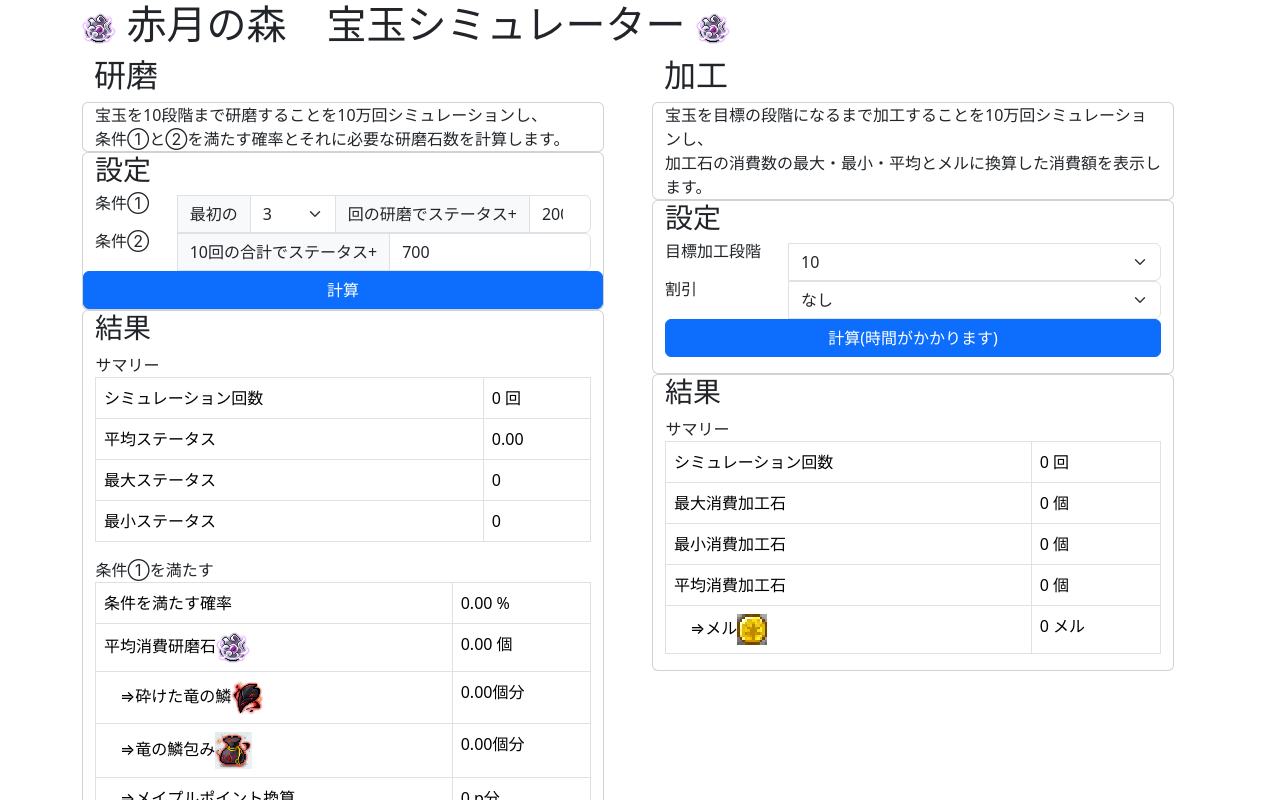
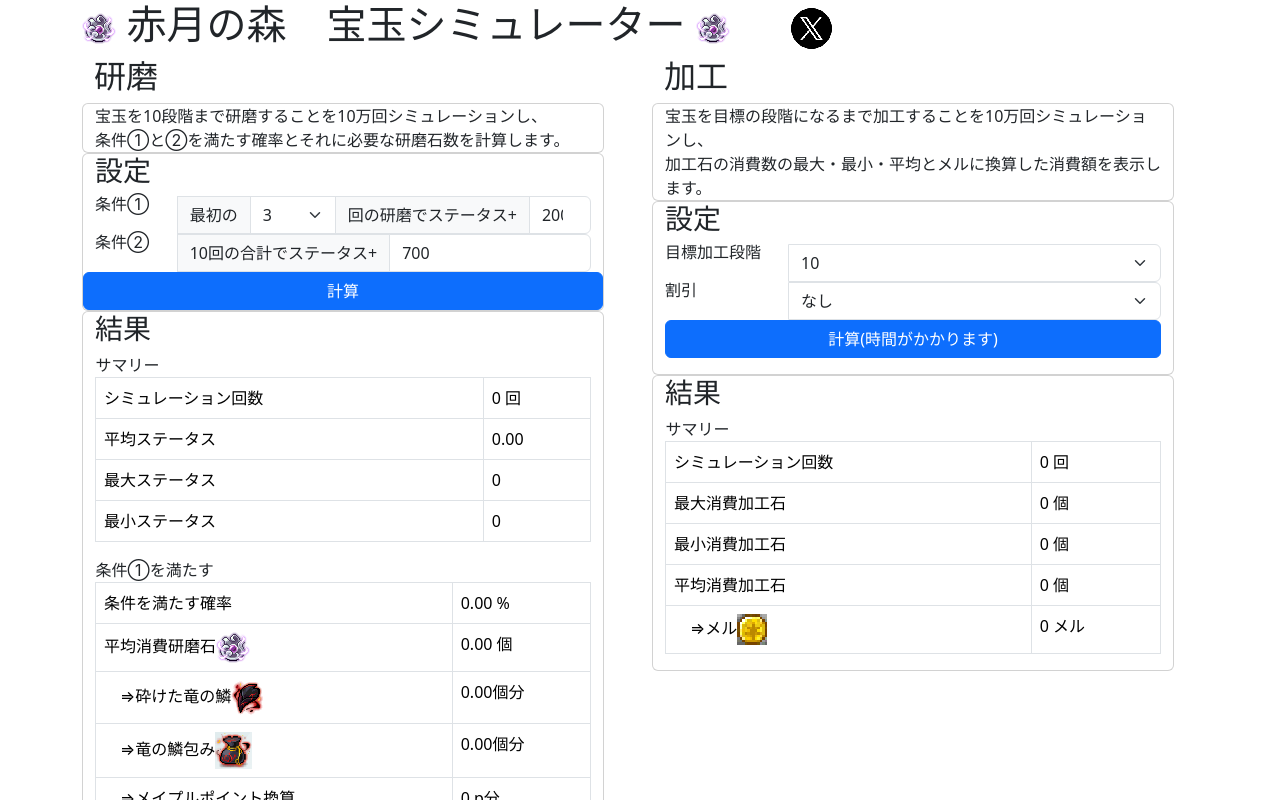
Before and after one commit to canvasnote/akatsuki-simulator, a Vue app: page / in a window 1280 px wide. Shown: the top 800 px of the page. Built offline with nearby package versions, Linux system fonts and the light colour scheme.

Commit message:
add post to x button

```diff
--- a/src/App.vue
+++ b/src/App.vue
@@ -15,6 +15,8 @@ import Footer from './Footer.vue'
         <img src="./whetstone.png" alt="研磨石" class="inline" />
         赤月の森　宝玉シミュレーター
         <img src="./whetstone.png" alt="研磨石" class="inline" />
+
+        <a href="https://twitter.com/intent/tweet?url=https://canvasnote.github.io/akatsuki-simulator/"><img src="./x_post.png" alt="Post to X" /></a>
       </h1>
     </div>
     <div class="row">
```
Also changed, not shown: src/x_post.png (added), 3 other files (tests, documents, lock files or other folders).
